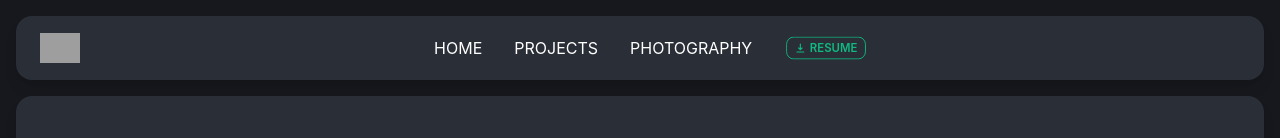
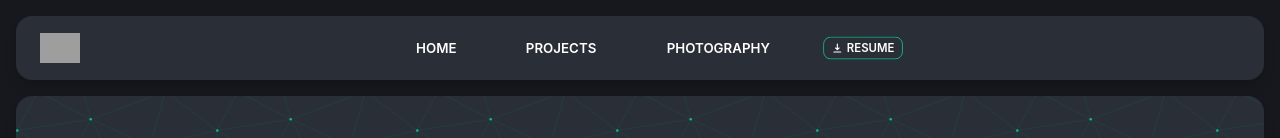
Before and after one commit to jacksonhales/jacksonhales.github.io, a React (Create React App) app: page /photography in a window 1280 px wide. Shown: the top 138 px of the page. Built offline with nearby package versions, Linux system fonts and the light colour scheme; grey boxes are pictures that could not be loaded.

Commit message:
Hero svg background, navbar button restyling for desktop and mobile

```diff
--- a/src/components/Global/MobileNavbar.js
+++ b/src/components/Global/MobileNavbar.js
@@ -7,29 +7,29 @@ export default function MobileNavbar() {
     <div className="py-4 absolute right-0 top-20 mr-4 z-10 lg:hidden bg-transparent">
       <ul className="menu border-2 border-emerald-500 py-3 shadow-lg bg-base-100 rounded-box">
         <li>
-          <Link to="/" className="hover:text-emerald-500">
+          <Link to="/" className="btn btn-ghost w-full">
             Home
           </Link>
         </li>
         <li>
-          <Link to="/projects" className="hover:text-emerald-500">
+          <Link to="/projects" className="btn btn-ghost w-full">
             Projects
           </Link>
         </li>
         <li>
-          <Link to="/photography" className="hover:text-emerald-500">
+          <Link to="/photography" className="btn btn-ghost w-full">
             Photography
           </Link>
         </li>
         <li>
-          <button className="m-4 btn btn-xs w-24 mx-auto bg-transparent border-emerald-500 text-emerald-500 hover:bg-emerald-200">
+          <button className="m-4 btn btn-xs w-24 mx-auto bg-transparent border-emerald-500 hover:bg-emerald-600 text-white ">
             <div className="flex flex-col">
               <a
                 target="_self"
                 href="https://github.com/jacksonhales/jacksonhales.github.io/blob/15b331e619b806fbb785366a91afa2eac0e61946/src/media/docs/Jackson%20Hales%20Resume.pdf?raw=true"
                 rel="noreferrer"
               >
-                <DownloadIcon className="h-3 w-3 text-emerald-500 float-left mr-1" />
+                <DownloadIcon className="h-3 w-3 text-white float-left mr-1" />
                 Resume
               </a>
             </div>
--- a/src/components/Global/Navbar.js
+++ b/src/components/Global/Navbar.js
@@ -24,18 +24,24 @@ export default function Navbar() {
         </Link>
       </div>
       <div className="hidden px-2 mx-2 navbar-center lg:flex">
-        <div className="flex items-stretch space-x-8 uppercase">
-          <Link to="/">Home</Link>
-          <Link to="/projects">Projects</Link>
-          <Link to="/photography">Photography</Link>
-          <button className="btn btn-xs bg-transparent border-emerald-500 text-emerald-500 hover:bg-emerald-200">
+        <div className="flex items-center space-x-8 uppercase">
+          <Link className="btn btn-ghost h-full" to="/">
+            Home
+          </Link>
+          <Link className="btn btn-ghost h-full" to="/projects">
+            Projects
+          </Link>
+          <Link className="btn btn-ghost h-full" to="/photography">
+            Photography
+          </Link>
+          <button className="btn btn-xs bg-transparent border-emerald-500 hover:bg-emerald-600 text-white">
             <div className="flex flex-col">
               <a
                 target="_self"
                 href="https://github.com/jacksonhales/jacksonhales.github.io/blob/main/src/media/docs/Jackson%20Hales%20Resume.pdf?raw=true"
                 rel="noreferrer"
               >
-                <DownloadIcon className="h-3 w-3 text-emerald-500 float-left mr-1" />
+                <DownloadIcon className="h-3 w-3 text-white float-left mr-1" />
                 Resume
               </a>
             </div>
--- a/src/components/Hero/Hero.js
+++ b/src/components/Hero/Hero.js
@@ -1,9 +1,13 @@
 import React from "react";
 import { Link } from "react-router-dom";
+import svg from "../../media/backgrounds/endless-constellation.svg";
 
 export default function Hero() {
   return (
-    <div className="hero min-h-screen bg-base-200 text-base-content shadow-lg rounded-box">
+    <div
+      className="hero min-h-screen bg-base-200 text-base-content bg-auto shadow-lg rounded-box"
+      style={{ backgroundImage: `url(${svg})` }}
+    >
       <div className="h-full lg:h-fit w-full xl:w-fit">
         <div className="flex h-full w-full xl:h-fit border-2 border-emerald-500 flex-col hero-content lg:flex-row-reverse bg-base-300 rounded-box px-10 lg:p-20">
           <img
```
Also changed, not shown: src/media/backgrounds/endless-constellation.svg (added).
